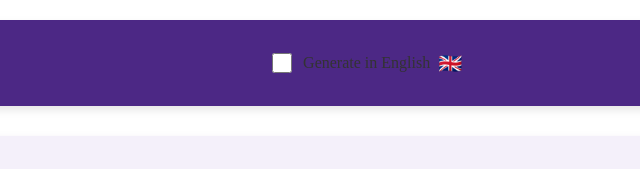
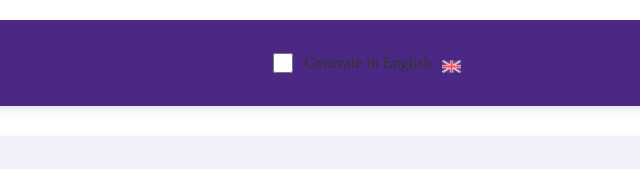
Before and after one commit to guigzlsx/Script-Quiz_Generator_Deploy, a plain HTML site: page index.html in a window 1280 px wide. Shown: the top 169 px of the page, 321-961 px from the left. Drawn offline with nearby package versions, Linux system fonts and the light colour scheme; a web font is replaced by a local one.

Commit message:
Remplacement de l'emoji drapeau anglais par une image pour compatibilité universelle

```diff
--- a/index.html
+++ b/index.html
@@ -19,7 +19,7 @@
 
         <label class="checkbox-container">
             <input type="checkbox" id="englishOption">
-            Generate in English <span style="font-size:1.2em; vertical-align:middle;">🇬🇧</span>
+            Generate in English <img src="image/gb-flag.png" alt="UK flag" style="height:1.2em;vertical-align:middle; margin-left:2px;">
         </label>
 
         <div class="burger-menu">
```
Also changed, not shown: image/gb-flag.png (added).
